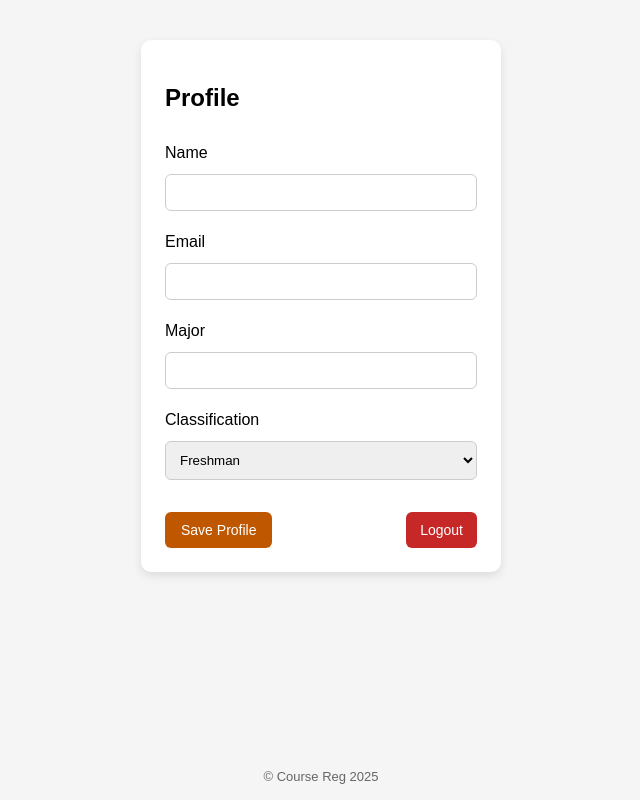
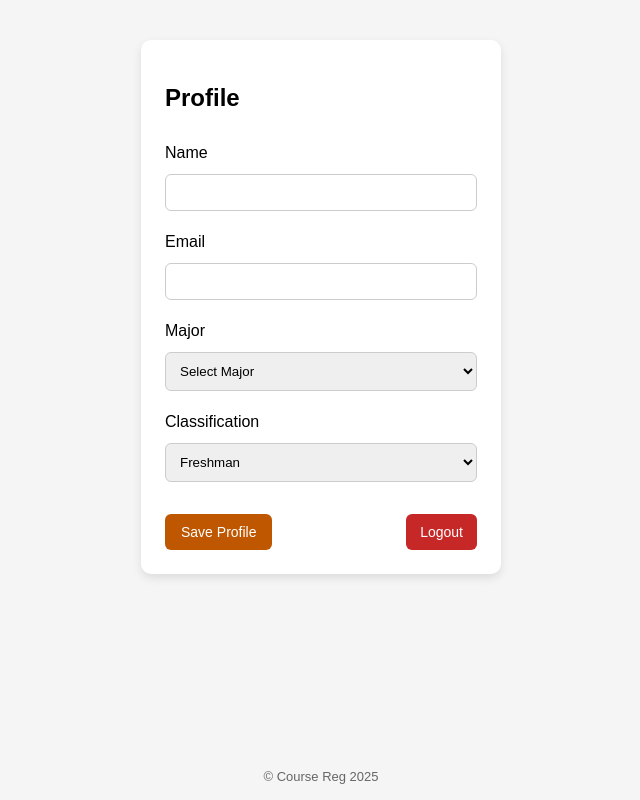
Before and after one commit to katiekf56/mis372t-course-reg, a React (Vite) app in the folder Frontend/: page /profile in a window 1280 px wide. Shown: the whole page, without its empty margins (319-959 px from the left). Built offline with nearby package versions, Linux system fonts and the light colour scheme.

Commit message:
Change major input from text to select dropdown

```diff
--- a/Frontend/src/components/Profile.jsx
+++ b/Frontend/src/components/Profile.jsx
@@ -82,11 +82,27 @@ export default function Profile() {
       />
 
       <label>Major</label>
-      <input
+      <select
         className="input"
         value={form.major}
         onChange={(e) => update("major", e.target.value)}
-      />
+      >
+        <option value="">Select Major</option>
+        <option>Management Information Systems (MIS)</option>
+        <option>Computer Science</option>
+        <option>Business Administration</option>
+        <option>Finance</option>
+        <option>Marketing</option>
+        <option>Accounting</option>
+        <option>Economics</option>
+        <option>Mechanical Engineering</option>
+        <option>Electrical & Computer Engineering</option>
+        <option>Civil Engineering</option>
+        <option>Psychology</option>
+        <option>Biology</option>
+        <option>Government</option>
+        <option>Communications & Media Studies</option>
+      </select>
 
       <label>Classification</label>
       <select
```
